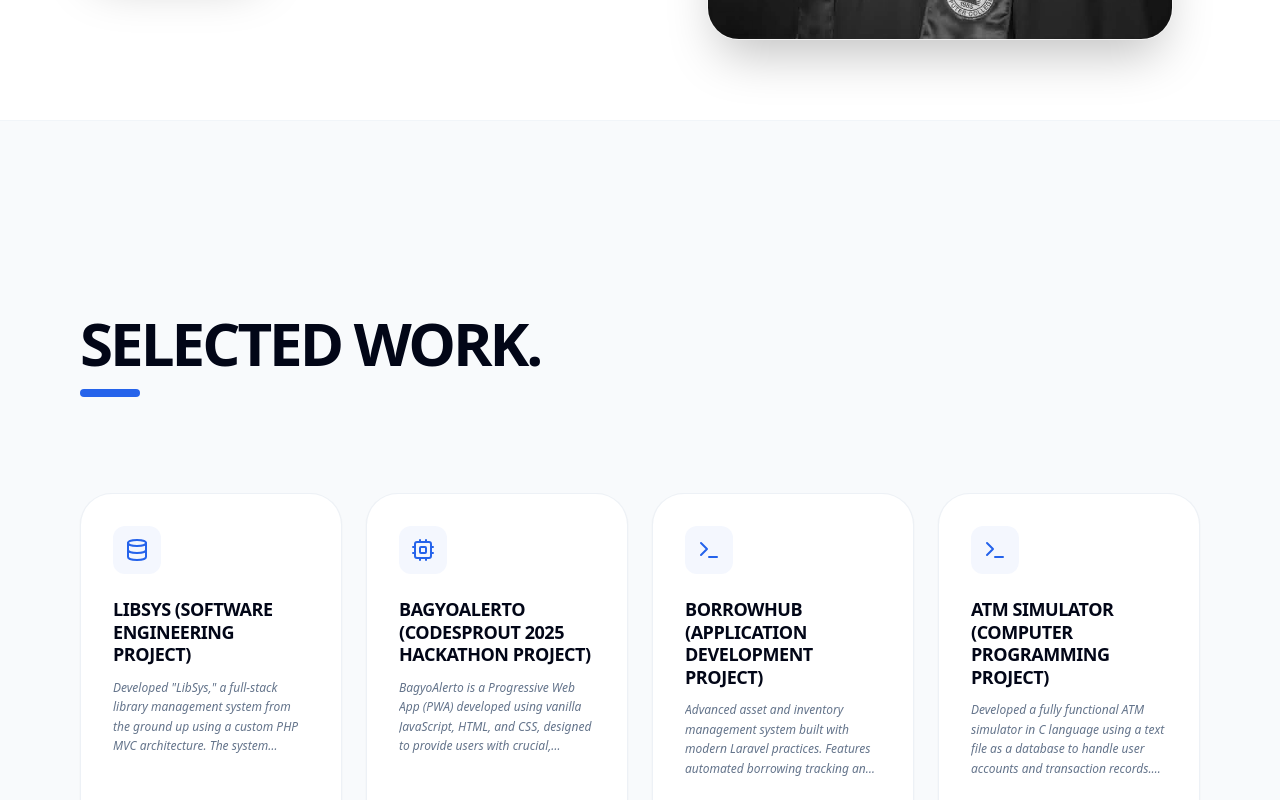
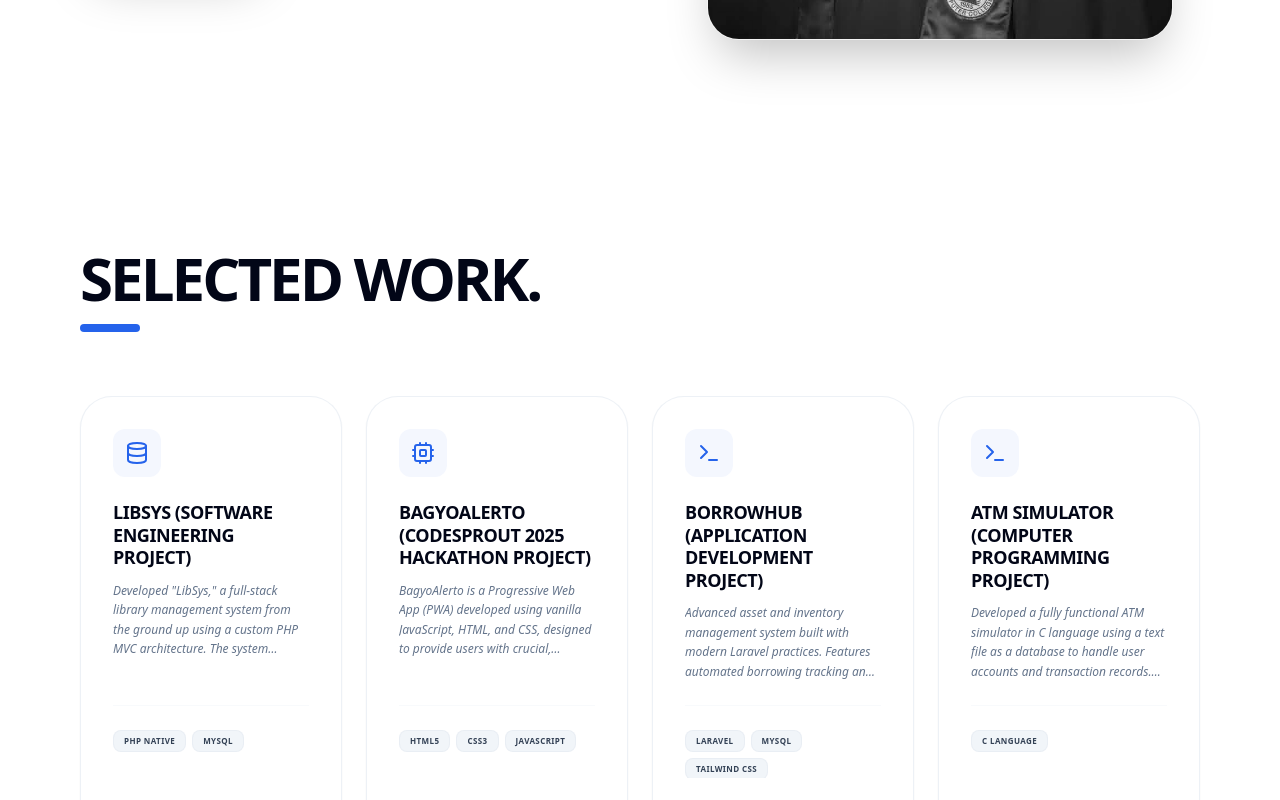
Before and after one commit to sis0n/alwynsisonadriano, a React (Vite) app: page / in a window 1280 px wide. Shown: the part 680-1480 px from the top of the page. Built offline with nearby package versions, Linux system fonts and the light colour scheme.

Commit message:
style: optimize vertical spacing and internal section gaps for a more compact layout

```diff
--- a/src/pages/Home.tsx
+++ b/src/pages/Home.tsx
@@ -78,7 +78,7 @@ const Home: React.FC = () => {
   const { theme } = useTheme();
   const { openHireModal } = useUI();
 
-  const sectionPadding = "py-32 md:py-48 px-6 md:px-20";
+  const sectionPadding = "py-20 md:py-32 px-6 md:px-20";
 
   return (
     <div className="bg-white dark:bg-[#050505] text-slate-900 dark:text-slate-200 transition-colors duration-500 font-sans selection:bg-blue-500/30 scroll-smooth">
@@ -144,9 +144,9 @@ const Home: React.FC = () => {
       </section>
 
       {/* 2. PROJECTS SECTION */}
-      <section id="projects" className={`bg-slate-50 dark:bg-[#080808] border-y border-slate-100 dark:border-slate-900 transition-colors relative ${sectionPadding}`}>
+      <section id="projects" className={`transition-colors relative ${sectionPadding}`}>
         <div className="max-w-7xl mx-auto">
-          <div className="mb-24 text-center md:text-left">
+          <div className="mb-16 text-center md:text-left">
             <RevealText>
               <h2 className="text-4xl md:text-6xl font-black tracking-tighter uppercase mb-4 text-slate-950 dark:text-white leading-none">Selected Work.</h2>
             </RevealText>
@@ -230,9 +230,9 @@ const Home: React.FC = () => {
       </section>
 
       {/* 4. TOOLS SECTION */}
-      <section className={`overflow-hidden bg-slate-50/50 dark:bg-[#080808] transition-colors border-y border-slate-100 dark:border-slate-900 relative ${sectionPadding}`}>
+      <section className={`relative ${sectionPadding}`}>
         <div className="max-w-7xl mx-auto">
-          <div className="flex flex-col md:flex-row justify-between items-center md:items-end mb-24 gap-8">
+          <div className="flex flex-col md:flex-row justify-between items-center md:items-end mb-16 gap-8">
             <div className="max-w-2xl text-center md:text-left mx-auto md:mx-0">
               <RevealText className="mb-6">
                 <h2 className="text-blue-600 font-black text-xs tracking-[0.4em] uppercase">Tech Ecosystem</h2>
@@ -285,7 +285,7 @@ const Home: React.FC = () => {
       </section>
 
       {/* 5. CALL TO ACTION SECTION */}
-      <section id="contact" className={`overflow-hidden bg-slate-50 dark:bg-[#080808] text-slate-950 dark:text-white relative border-t border-slate-100 dark:border-slate-900 transition-colors ${sectionPadding} pt-48 pb-48`}>
+      <section id="contact" className={`text-slate-950 dark:text-white relative transition-colors ${sectionPadding} pt-48 pb-48`}>
         <div className="max-w-7xl mx-auto relative z-10">
           <div className="flex flex-col md:flex-row justify-between items-center gap-24">
             <div className="text-center md:text-left flex-1">
```
